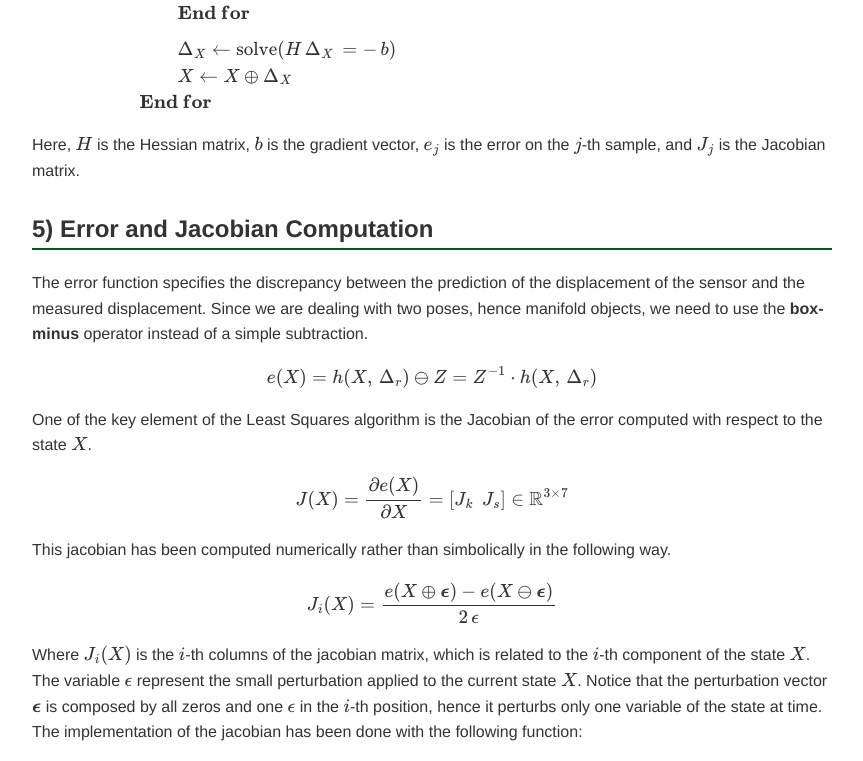
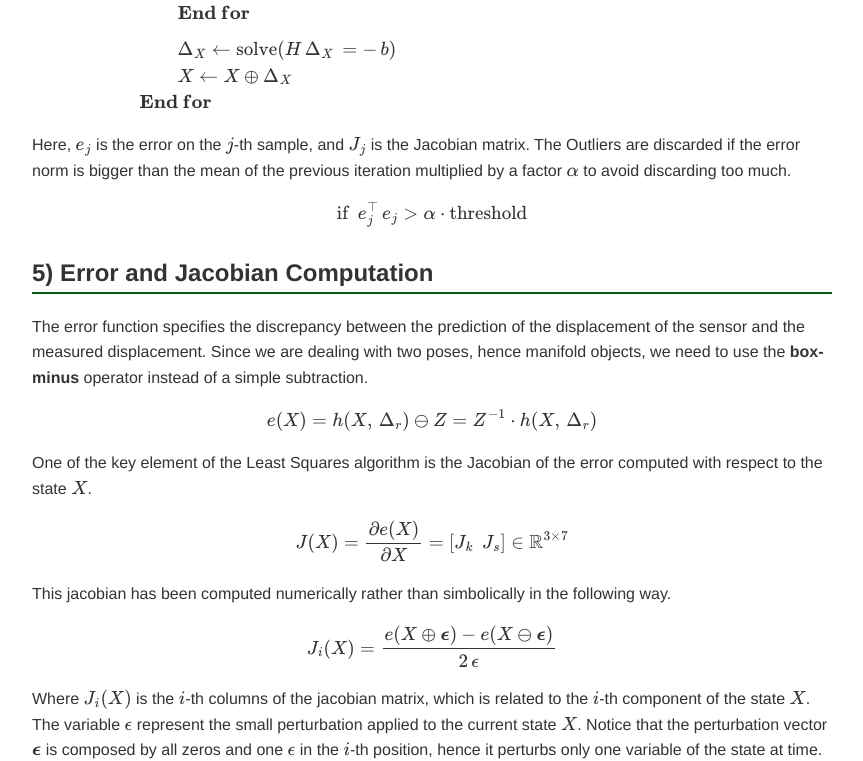
Before and after one commit to EugenioBugli/TricycleRobot-Calibration, a plain HTML site: page index.html in a window 1280 px wide. Shown: the part 2861-3622 px from the top of the page, without its empty margins (208-1071 px from the left). Drawn offline with nearby package versions, Linux system fonts and the light colour scheme.

Commit message:
readme + fix page

```diff
--- a/index.html
+++ b/index.html
@@ -176,8 +176,11 @@
                 \end{array}
             $$
             <p>
-                Here, \(H\) is the Hessian matrix, \(b\) is the gradient vector, \(e_j\) is the error on the \(j\)-th sample, and \(J_j\) is the Jacobian matrix.
-
+                Here, \(e_j\) is the error on the \(j\)-th sample, and \(J_j\) is the Jacobian matrix.
+                The Outliers are discarded if the error norm is bigger than the mean of the previous iteration multiplied by a factor \(\alpha \) to avoid discarding too much.
+                $$
+                    \text{if} \;\, e_j^\top \, e_j > \alpha \cdot \text{threshold}
+                $$
             </p>
         </section>
 
```
Also changed, not shown: 1 other file.
